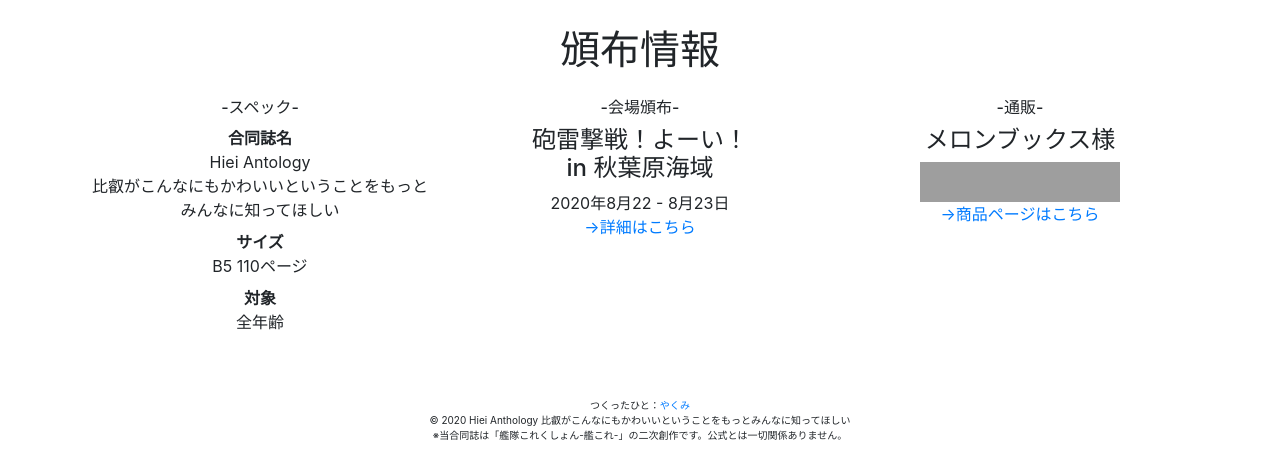
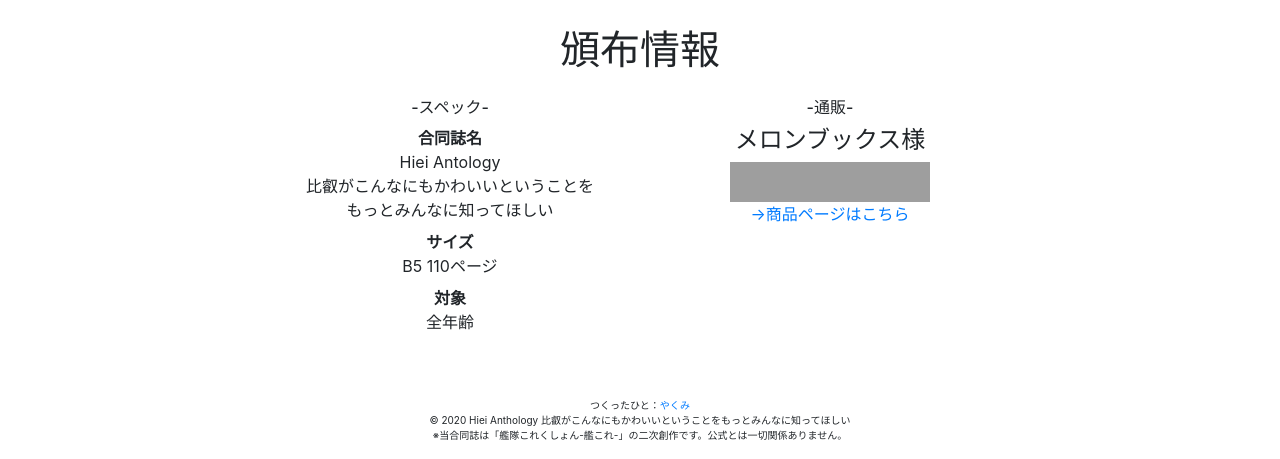
Before and after one commit to naoki-kkc/hiei-anthology-official, a plain HTML site: page index.html in a window 1280 px wide. Shown: the part 1595-2054 px from the top of the page. Drawn offline with nearby package versions, Linux system fonts and the light colour scheme; grey boxes are pictures that could not be loaded.

Commit message:
modified distribution infomartion

```diff
--- a/index.html
+++ b/index.html
@@ -457,21 +457,16 @@ P (#             .d\ J%               .W^   .WK`       4[     dMK        HmH| z]
     </div>
 
     <div class="row mt-3 text-center">
-      <div class="col-md-4 text-center mt-3 mt-md-0">
+      <div class="col-md-4 offset-md-2 text-center mt-3 mt-md-0">
         <h6>-スペック-</h6>
         <dl>
           <dt>合同誌名</dt>
-          <dd>Hiei Antology<br>比叡がこんなにもかわいいということをもっとみんなに知ってほしい</dd>
+          <dd>Hiei Antology<br>比叡がこんなにもかわいいということを<br>もっとみんなに知ってほしい</dd>
           <dt>サイズ</dt>
           <dd>B5 110ページ</dd>
           <dt>対象</dt>
           <dd>全年齢</dd>
         </dl>
-      </div>
-      <div class="col-md-4 text-center">
-        <h6>-会場頒布-</h6>
-        <h4>砲雷撃戦！よーい！<br>in 秋葉原海域</h4>
-        <p>2020年8月22 - 8月23日<br><a href="https://www.melonbooks.co.jp/feature/detail.php?feature_id=1934">→詳細はこちら</a></p>
       </div>
       <div class="col-md-4 text-center">
         <h6>-通販-</h6>
```
